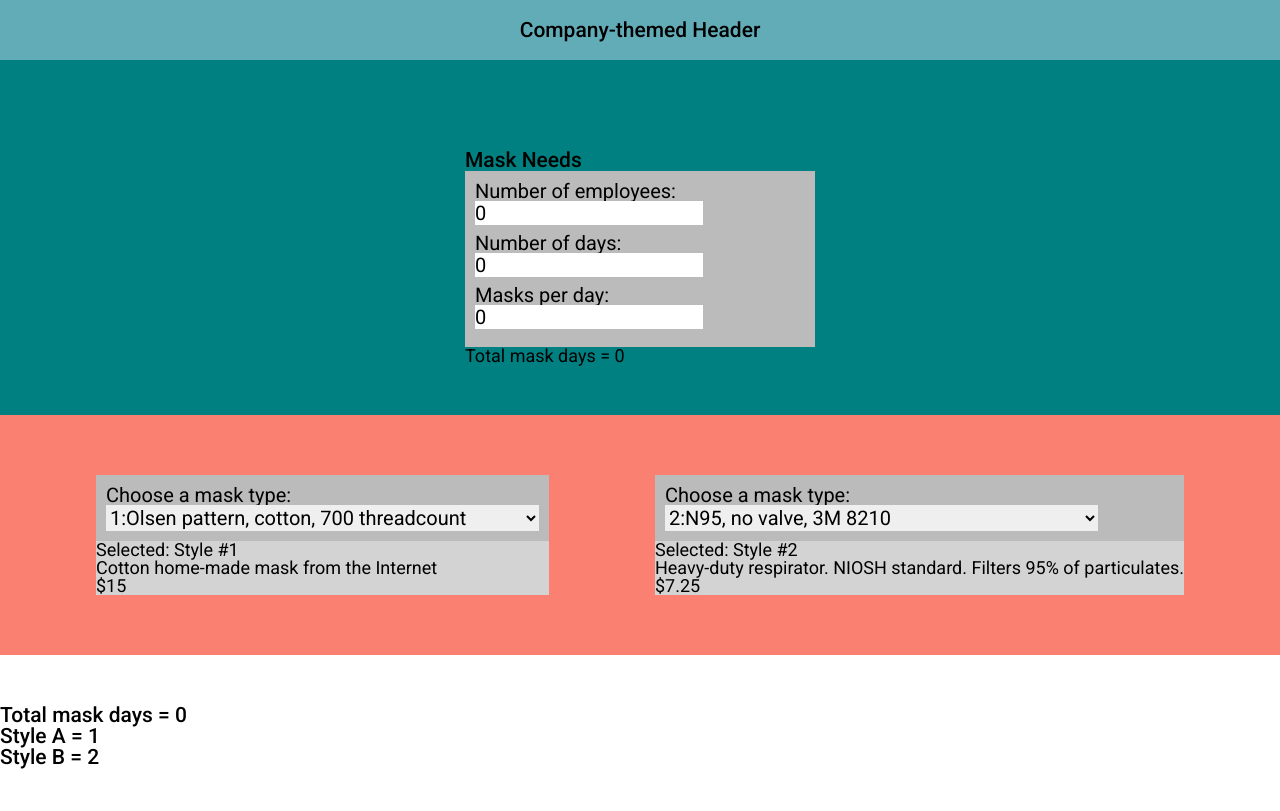
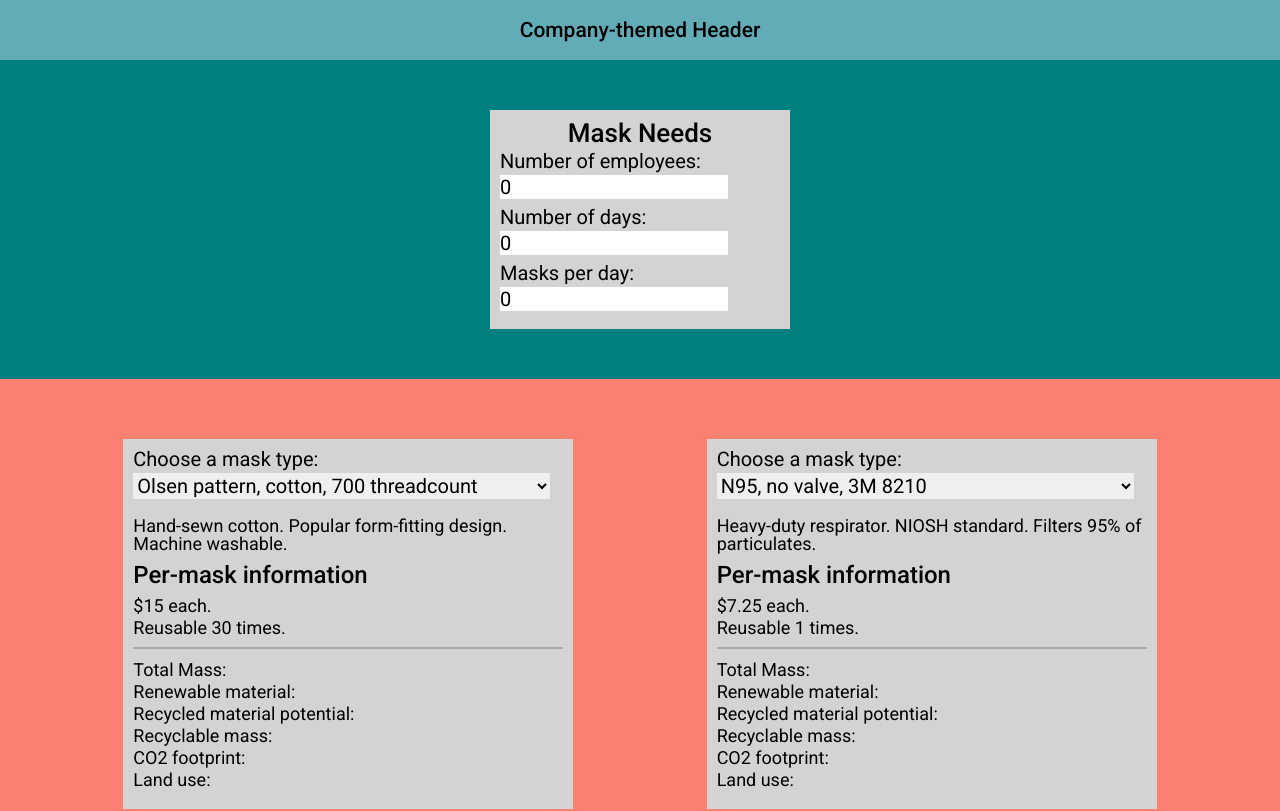
Before and after one commit to danimal-johnson/mask-lca, a React (Create React App) app: page / in a window 1280 px wide. Shown: the top 811 px of the page. Built offline with nearby package versions, Linux system fonts and the light colour scheme.

Commit message:
style: Major styling updates.

```diff
--- a/src/App.js
+++ b/src/App.js
@@ -1,4 +1,4 @@
-import React, { useState } from 'react';
+import React, { useState, useEffect } from 'react';
 import Header from './components/Header';
 import NeedsForm from './components/NeedsForm';
 import MaskCard from './components/MaskCard';
@@ -10,7 +10,16 @@ function App() {
   const [maskDays, setMaskDays] = useState(0);
   const [styleA, setStyleA] = useState(1);
   const [styleB, setStyleB] = useState(2);
+  const [indexA, setIndexA] = useState(0);
+  const [indexB, setIndexB] = useState(0);
   const { masks } = useFetchMasks();
+
+  useEffect(() => {
+    if (masks.length) {
+      setIndexA(masks.findIndex(x => x.id === parseInt(styleA)));
+      setIndexB(masks.findIndex(x => x.id === parseInt(styleB)));
+    }
+  }, [styleA, styleB, masks])
 
   return (
     <div className="App">
@@ -27,9 +36,11 @@ function App() {
         }
       </section>
       <section className="results">
-        <h1>Total mask days = {maskDays}</h1>
-        <h1>Style A = {styleA}</h1>
-        <h1>Style B = {styleB}</h1>
+        <h1>Style A</h1>
+
+        { masks.length && <h2>{masks[indexA].uses} wears per mask</h2> }
+        <h1>Style B</h1>
+        { masks.length && <h2>{masks[indexB].uses} wears per mask</h2> }
       </section>
     </div>
   );
--- a/src/components/MaskCard.js
+++ b/src/components/MaskCard.js
@@ -28,14 +28,27 @@ export default function MaskCard({style, update, masks }) {
               <option
                 key={item.id}
                 value={item.id}
-              >{item.id + ":" + item.name}</option>
+              >{item.name}</option>
             )
           })}
         </select>
       </form>
-        <p>Selected: Style #{style}</p>
-        <p>{masks[index].text}</p>
-        <p>${masks[index].cost}</p>
+      <div className="description">
+        <p>{masks[index].desc}</p>
+      </div>
+        <h2>Per-mask information</h2>
+      <div className="value">
+        <p>${masks[index].cost} each.</p>
+        <p>Reusable {masks[index].uses} times.</p>
+      </div>
+      <div className="impact">
+        <p>Total Mass:</p>
+        <p>Renewable material:</p>
+        <p>Recycled material potential:</p>
+        <p>Recyclable mass:</p>
+        <p>CO2 footprint:</p>
+        <p>Land use:</p>
+      </div>
     </div>
   )
 }
--- a/src/components/NeedsForm.js
+++ b/src/components/NeedsForm.js
@@ -65,7 +65,6 @@ const NeedsForm = ({ setMaskDays }) => {
           onChange={handlePerDayChange}
         /><br />
       </form>
-  <p>Total mask days = {result}</p>
     </div>
   );
 }
--- a/src/hooks/useFetchMasks.js
+++ b/src/hooks/useFetchMasks.js
@@ -3,22 +3,25 @@ import { useReducer, useEffect } from 'react';
 // Temporarily store these here until a back end is created.
 const maskData = [
   { id: 1,
+    abbr: "Olsen",
     name: "Olsen pattern, cotton, 700 threadcount",
-    text: "Cotton home-made mask from the Internet",
+    desc: "Hand-sewn cotton. Popular form-fitting design. Machine washable.",
     cost: 15.0,
-    uses: 1
+    uses: 30
   },
   { id: 2,
+    abbr: "3M 8210",
     name: "N95, no valve, 3M 8210",
-    text: "Heavy-duty respirator. NIOSH standard. Filters 95% of particulates.",
+    desc: "Heavy-duty respirator. NIOSH standard. Filters 95% of particulates.",
     cost: 7.25,
     uses: 1
   },
   { id: 3,
+    abbr: "KN95",
     name: "KN95, polypropylene, various manufacturers.",
-    text: "Respirator. Chinese standard. Filters 94% of particulates.",
+    desc: "Respirator. Chinese standard. Filters 94% of particulates.",
     cost: 3.0,
-    uses: 30
+    uses: 1
   }
 ];
 
--- a/src/index.css
+++ b/src/index.css
@@ -45,13 +45,48 @@ p {
 }
 
 .needs-form {
-  margin-top: 4rem;
-  width: 350px;
+  padding: 1rem;
+  width: 300px;
+  background-color: lightgrey;
+}
+
+.needs-form h1 {
+  text-align: center;
+  font-size: 2.6rem;
+  margin-bottom: .5rem;
 }
 
 .mask-card {
+  width: 450px;
   margin: 1rem;
   background-color: lightgrey;
+  padding: 1rem;
+}
+
+.mask-card h2 {
+  font-size: 2.4rem;
+  font-weight: 500;
+  margin-bottom: .6rem;
+}
+
+.mask-card .description {
+  margin-top: 1rem;
+  margin-bottom: 1rem;
+}
+
+.mask-card .value {
+  margin-top: 1rem;
+  padding-bottom: .6rem;
+  border-bottom: 2px solid darkgray;
+}
+
+.mask-card .impact {
+  margin-top: 1.2rem;
+  margin-bottom: 1rem;
+}
+
+.mask-card p {
+  margin-bottom: .4rem;
 }
 
 .App {
@@ -88,11 +123,10 @@ p {
 
 form {
   font-size: 2rem;
-  padding: 1rem;
-  background: #bbb;
 }
 
-form label, form input {
+form input, form select {
+  margin-top: 0.4rem;
   margin-bottom: 0.8rem;
 }
 
@@ -118,9 +152,19 @@ section {
   display: -webkit-box;
   display: -ms-flexbox;
   display: flex;
+  -ms-flex-wrap: wrap;
+      flex-wrap: wrap;
   -webkit-box-pack: space-evenly;
       -ms-flex-pack: space-evenly;
           justify-content: space-evenly;
   background: salmon;
 }
+
+.results h1 {
+  font-size: 4rem;
+}
+
+.results h2 {
+  font-size: 2rem;
+}
 /*# sourceMappingURL=index.css.map */
--- a/src/stylesheets/_components.scss
+++ b/src/stylesheets/_components.scss
@@ -1,9 +1,38 @@
 .needs-form {
-  margin-top: 4rem;
-  width: 350px;
+  padding: 1rem;
+  width: 300px;
+  background-color: lightgrey;
+  h1 {
+    text-align: center;
+    font-size: 2.6rem;
+    margin-bottom: .5rem;
+  }
 }
 
 .mask-card {
+  width: 450px;
   margin: 1rem;
   background-color: lightgrey;
+  padding: 1rem;
+  h2 {
+    font-size: 2.4rem;
+    font-weight: 500;
+    margin-bottom: .6rem;
+  }
+  .description {
+    margin-top: 1rem;
+    margin-bottom: 1rem;
+  }
+  .value {
+    margin-top: 1rem;
+    padding-bottom: .6rem;
+    border-bottom: 2px solid darkgray;
+  }
+  .impact {
+    margin-top: 1.2rem;
+    margin-bottom: 1rem;
+  }
+  p {
+    margin-bottom: .4rem;
+  }
 }
--- a/src/stylesheets/_layout.scss
+++ b/src/stylesheets/_layout.scss
@@ -18,11 +18,10 @@
 
 form {
   font-size: 2rem;
-  padding: 1rem;
-  label, input {
+  input, select {
+    margin-top: 0.4rem;
     margin-bottom: 0.8rem;
   }
-  background: #bbb;
 }
 
 section {
@@ -39,6 +38,16 @@ section {
 
 .options {
   display: flex;
+  flex-wrap: wrap;
   justify-content: space-evenly;
   background: salmon;
 }
+
+.results {
+  h1 {
+    font-size: 4rem;
+  }
+  h2 {
+    font-size: 2rem;
+  }
+}
```
Also changed, not shown: 1 other file (tests, documents, lock files or other folders).
